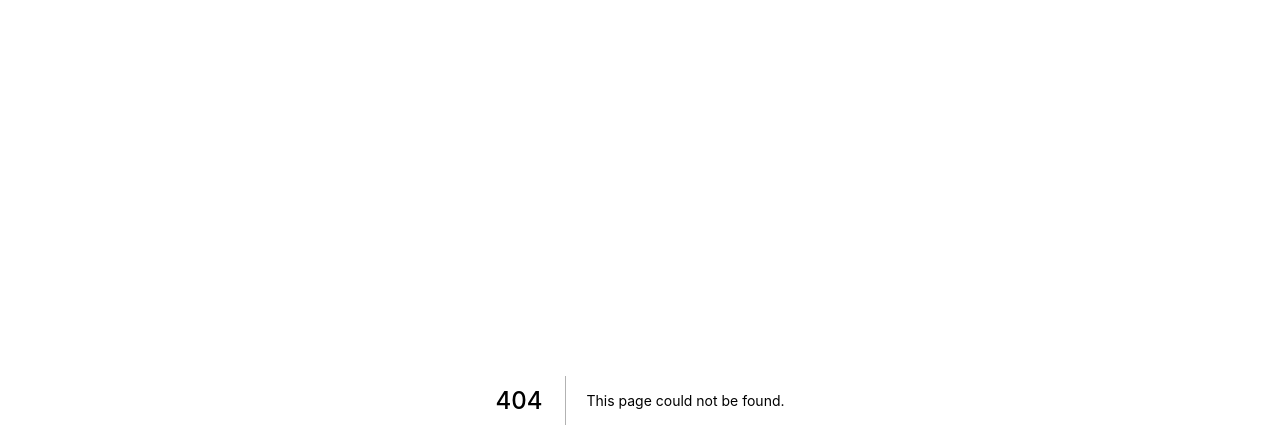
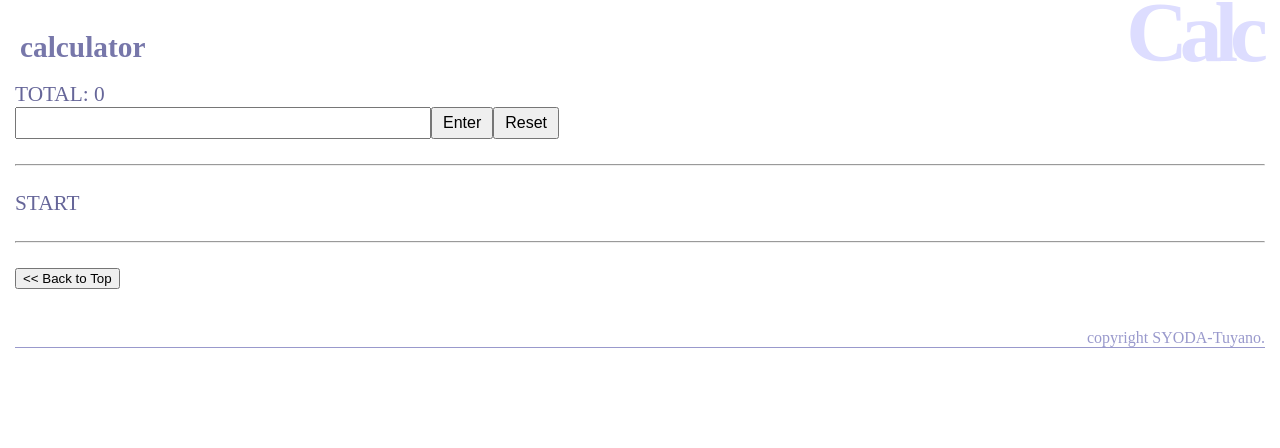
Before and after one commit to aganomaminmi/introduction-next, a Next.js app: page /calc in a window 1280 px wide. Before the commit this address had no page. Shown: the top 448 px of the page. Built offline with nearby package versions, Linux system fonts and the light colour scheme.

Commit message:
[add]calcページを作成

```diff
--- a/components/Calc.js
+++ b/components/Calc.js
@@ -26,8 +26,8 @@
     }
 
     onKeyPress(e) {
-        if (e.keyCode === 13) {
-            this.doAction()
+        if (event.keyCode === 13) {
+            this.doAction(e);
         }
     }
 
--- /dev/null
+++ b/pages/calc.js
@@ -0,0 +1,18 @@
+import Link from 'next/link';
+import Layout from '../components/Layout';
+import Calc from '../components/Calc';
+
+export default () => (
+    <Layout
+        header="Calc"
+        title="calculator"
+    >
+        <Calc />
+        <hr />
+        <div>
+            <Link href="/">
+                <button>&lt;&lt; Back to Top</button>
+            </Link>
+        </div>
+    </Layout>
+)
--- a/static/Style.js
+++ b/static/Style.js
@@ -42,4 +42,30 @@
   font-size: 16pt;
 }
 
+hr {
+    margin : 25px 0px;
+}
+
+tr {
+    margin: 0px;
+}
+
+th {
+    font-size: 14pt;
+    font-weight: plain;
+    text-align: left;
+    padding: 0 20px;
+    margin: 0px;
+    border-bottom: 1px solid gray;
+}
+
+td {
+    font-size: 14pt
+    font-weight: plain;
+    text-align: right;
+    padding: 0 20px;
+    margin: 0;
+    border-bottom: 1px solid gray
+}
+
 `}</style>;
```
